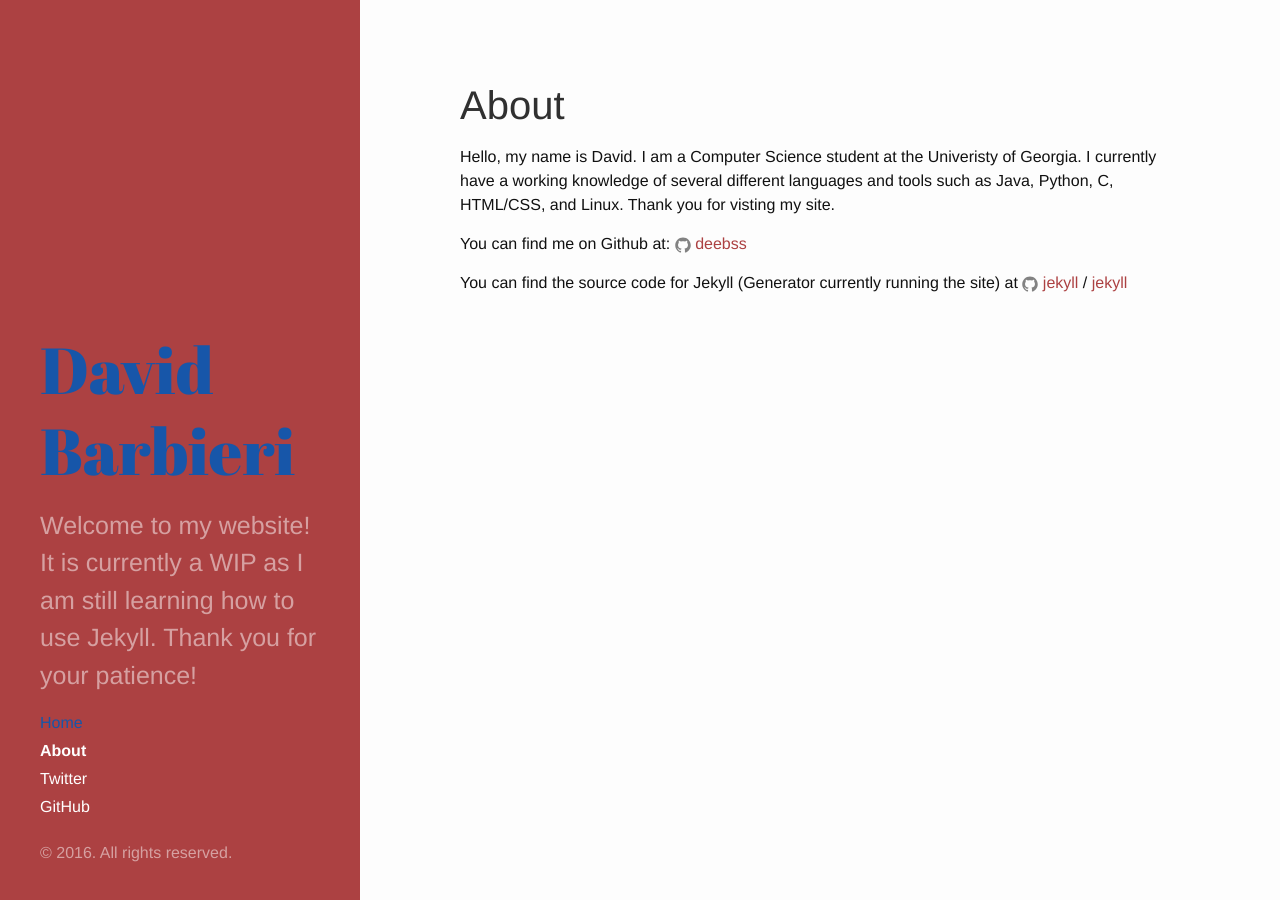
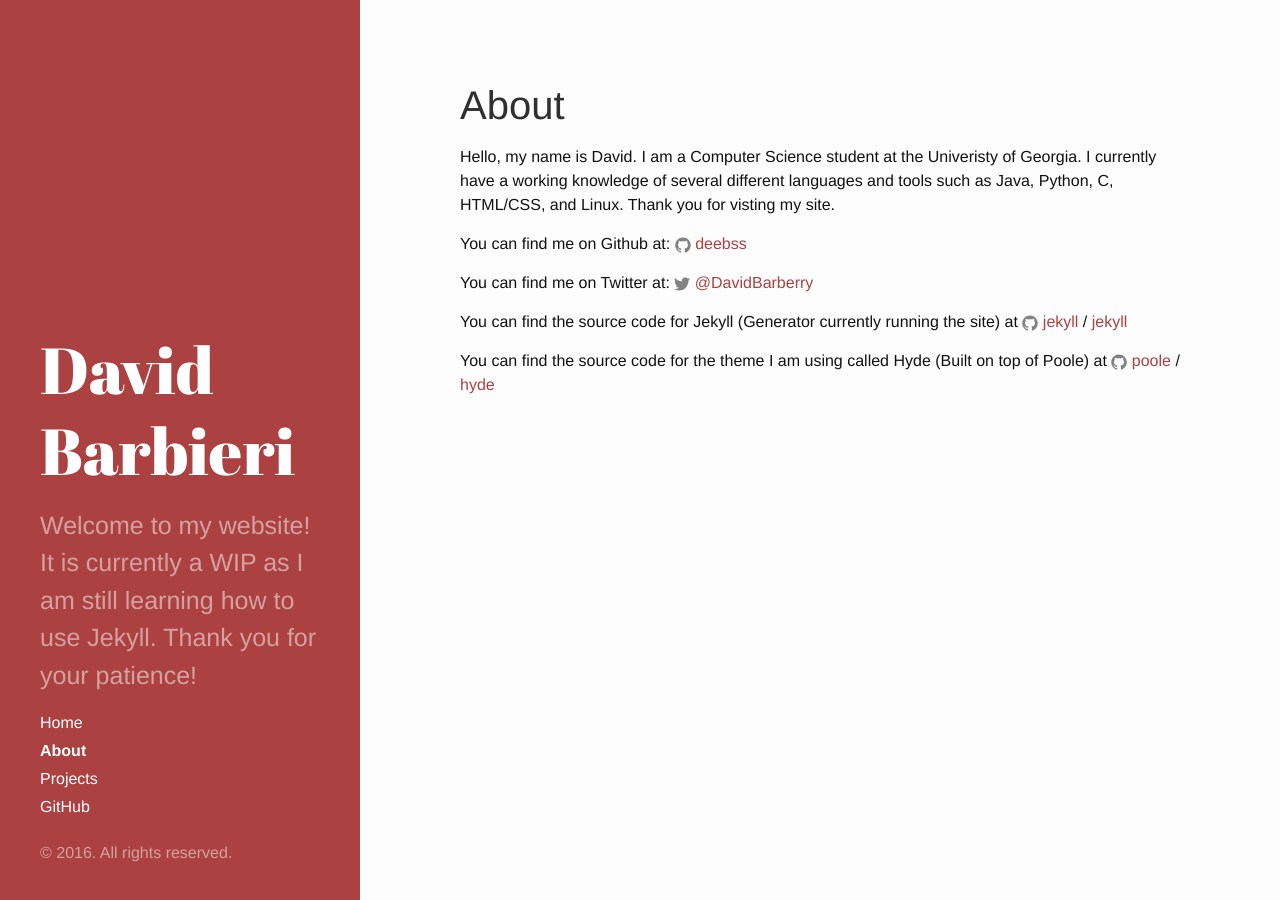
Before and after one commit to deebss/deebss.github.io, a Jekyll site: the page built from about.md, in a window 1280 px wide. Built offline with Jekyll 4.4.1, drawn with Linux system fonts in a browser that asks for light colours.

Commit message:
added Projects section

```diff
--- a/_config.yml
+++ b/_config.yml
@@ -10,7 +10,7 @@
 email: barbieri.davidm@gmail.com
 description: > # this means to ignore newlines until "baseurl:"
   Welcome to my website! It is currently a WIP as I am still learning how to use Jekyll. Thank you for your patience!
-baseurl: "" # the subpath of your site, e.g. /blog
+baseurl: / # the subpath of your site, e.g. /blog
 url: "http://deebss.github.io" # the base hostname & protocol for your site
 twitter_username: DavidBarberry
 github_username:  deebss
--- a/_includes/sidebar.html
+++ b/_includes/sidebar.html
@@ -26,7 +26,7 @@
         {% endif %}
       {% endfor %}
 
-      <a class="sidebar-nav-item" href="http://twitter.com/DavidBarberry">Twitter</a>
+      <a class="sidebar-nav-item" href="/projects.html">Projects</a>
       <a class="sidebar-nav-item" href="https://github.com/deebss">GitHub</a>
     </nav>
 
--- a/about.md
+++ b/about.md
@@ -9,6 +9,13 @@
 You can find me on Github at:
 {% include icon-github.html username="deebss" %}
 
+You can find me on Twitter at:
+{% include icon-twitter.html username="@DavidBarberry" %}
+
 You can find the source code for Jekyll (Generator currently running the site) at
 {% include icon-github.html username="jekyll" %} /
 [jekyll](https://github.com/jekyll/jekyll)
+
+You can find the source code for the theme I am using called Hyde (Built on top of Poole) at
+{% include icon-github.html username="poole" %} /
+[hyde](https://github.com/poole/hyde)
```
Also changed, not shown: projects.html (added, +20 -0 lines), projects/MTE/CSS/style.css (added, +41 -0 lines), projects/MTE/index.html (added, +33 -0 lines).
